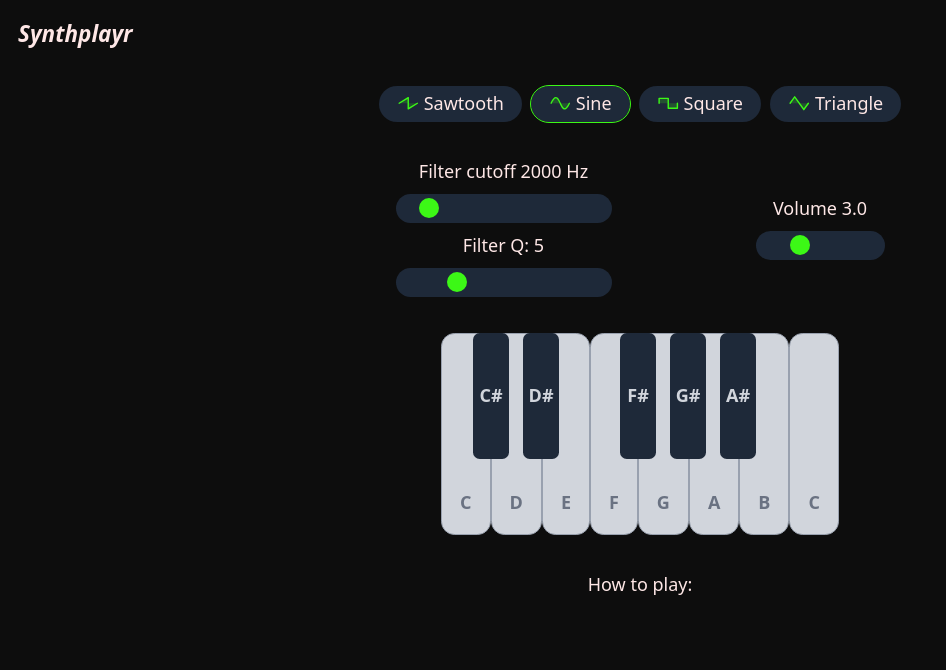
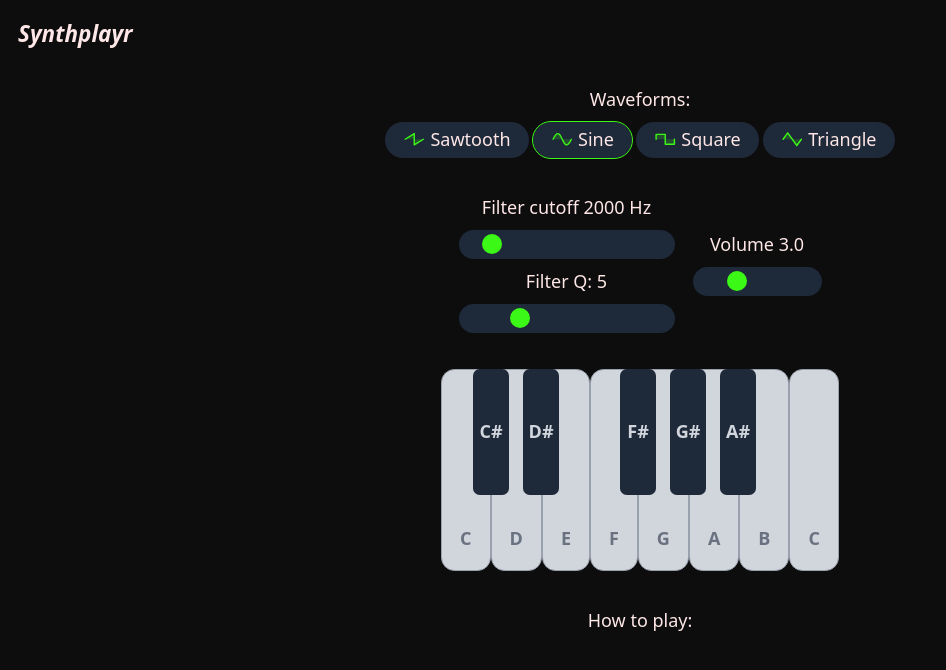
Before and after one commit to jonte265/synth-playr, a React (Vite) app: page / in a window 1280 px wide. Shown: the top 670 px of the page, without its empty margins (0-946 px from the left). Built offline with nearby package versions, Linux system fonts and the light colour scheme.

Commit message:
adjust css

```diff
--- a/src/App.tsx
+++ b/src/App.tsx
@@ -257,7 +257,9 @@ function App() {
     <>
       <Header />
       <main className='flex flex-col gap-8 justify-center items-center p-4'>
-        <div className='flex flex-wrap justify-center items-center flex-row gap-2'>
+        <div className='flex flex-wrap justify-center items-center flex-col gap-2'>
+          <p>Waveforms:</p>
+          <div className='flex flex-wrap justify-center items-center gap-1'>
             <SmallBtn
               text='Sawtooth'
               icon={<PiWaveSawtoothDuotone />}
@@ -283,7 +285,8 @@ function App() {
               onClick={() => handleWaveformSelect('triangle')}
             />
           </div>
-        <div className='flex gap-32'>
+        </div>
+        <div className='flex flex-wrap justify-center items-center gap-4'>
           <div className='flex flex-col gap-2'>
             <div className='flex flex-col justify-center items-center gap-2 w-48'>
               <label htmlFor='filter'>Filter cutoff {selCutoff} Hz</label>
```
Lines whose indentation alone changed are shown as unchanged.
